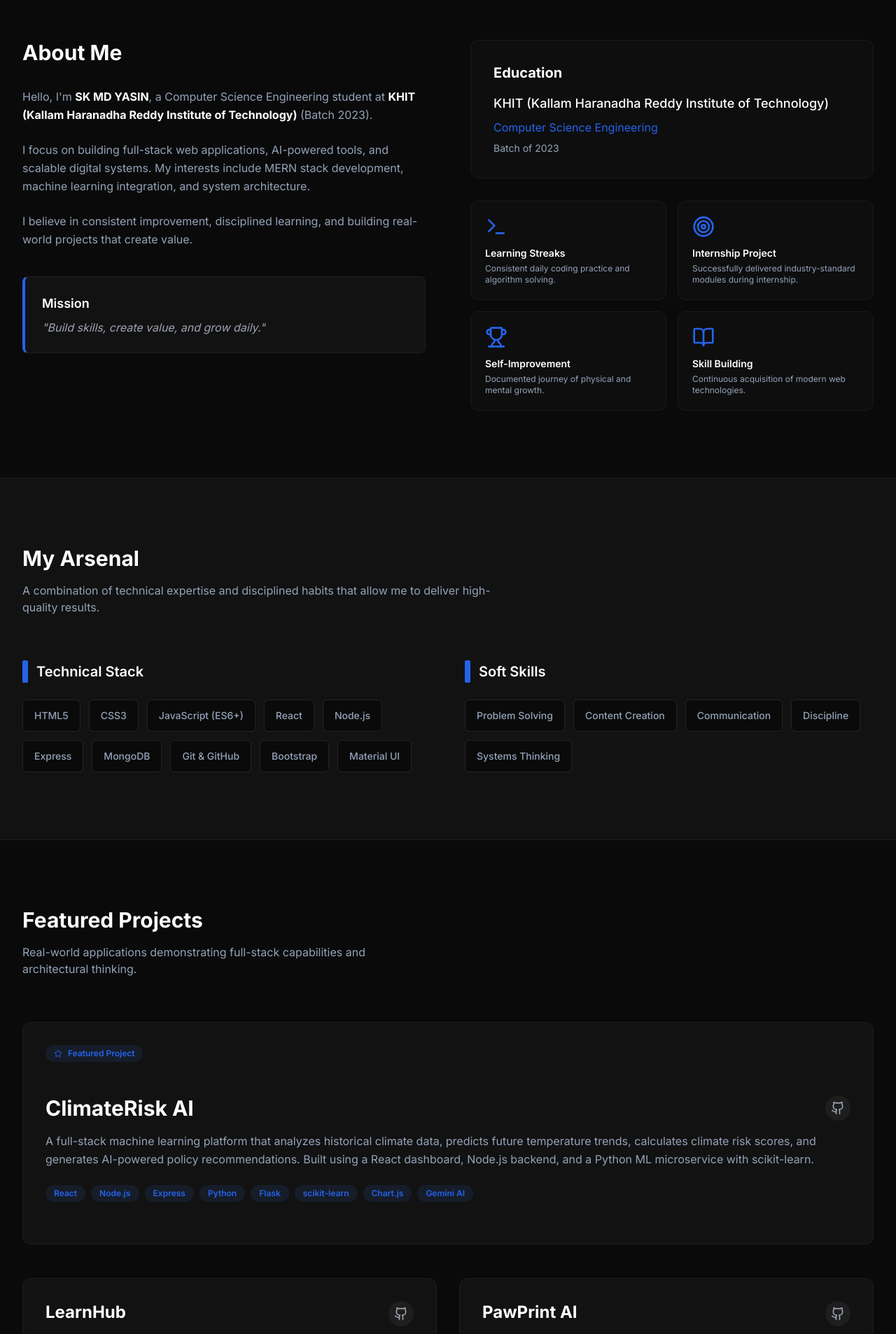
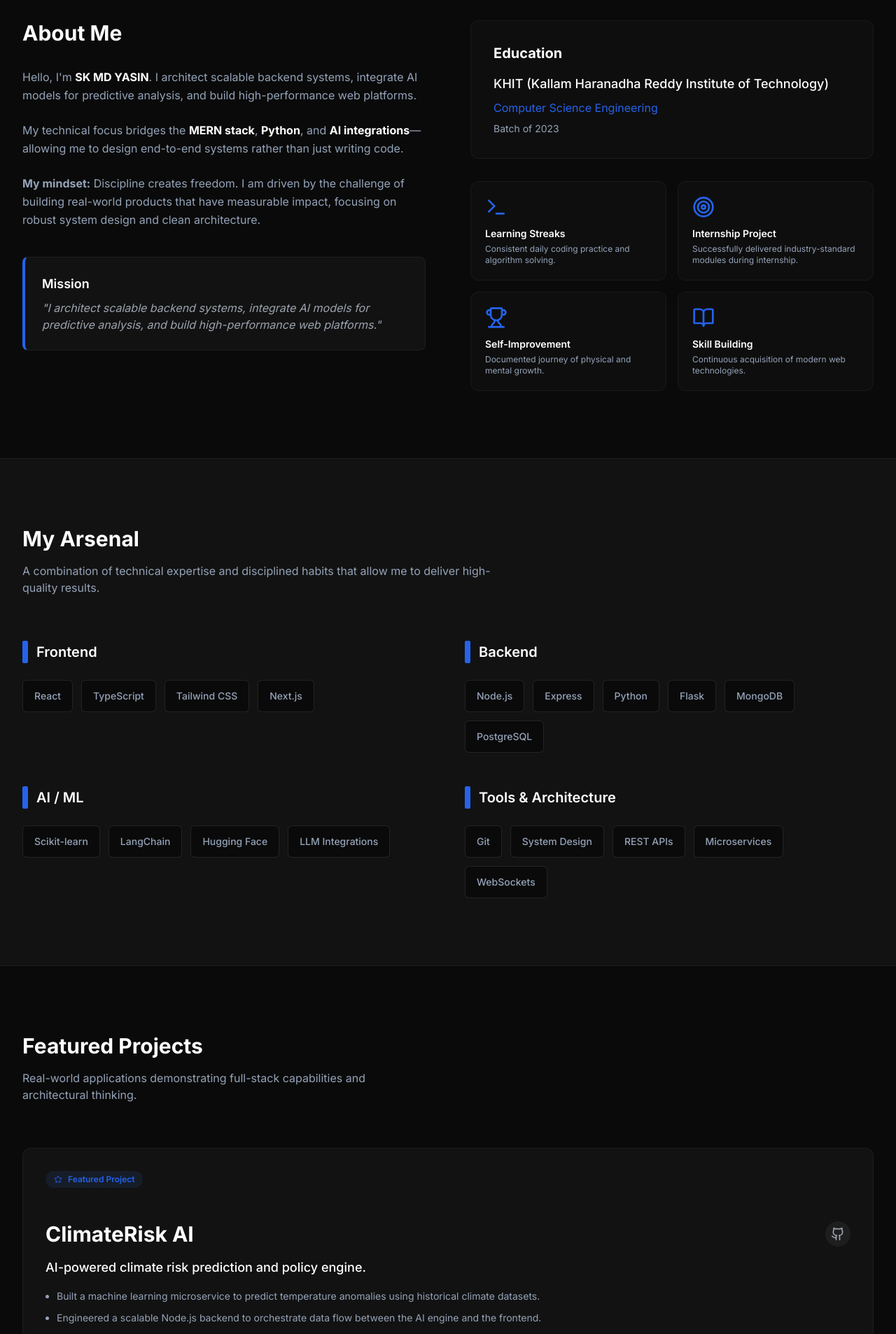
Before and after one commit to imohammedyasin05/yasin-portfolio, a React (Vite) app: page / in a window 1280 px wide. Shown: the part 880-2787 px from the top of the page at 70% size. Built offline with nearby package versions, Linux system fonts and the light colour scheme.

Commit message:
Complete portfolio restructure for AI + Full-Stack positioning

```diff
--- a/components/About.tsx
+++ b/components/About.tsx
@@ -13,13 +13,13 @@ const About: React.FC = () => {
             <h2 className="text-3xl font-bold text-white mb-8">About Me</h2>
             <div className="space-y-6 text-brand-silver leading-relaxed">
               <p>
-                Hello, I'm <strong className="text-white">{PERSONAL_INFO.name}</strong>, a Computer Science Engineering student at <strong className="text-white">{EDUCATION.college}</strong> (Batch {EDUCATION.batch}).
+                Hello, I'm <strong className="text-white">{PERSONAL_INFO.name}</strong>. I architect scalable backend systems, integrate AI models for predictive analysis, and build high-performance web platforms.
               </p>
               <p>
-                I focus on building full-stack web applications, AI-powered tools, and scalable digital systems. My interests include MERN stack development, machine learning integration, and system architecture.
+                My technical focus bridges the <strong className="text-white">MERN stack</strong>, <strong className="text-white">Python</strong>, and <strong className="text-white">AI integrations</strong>—allowing me to design end-to-end systems rather than just writing code.
               </p>
               <p>
-                I believe in consistent improvement, disciplined learning, and building real-world projects that create value.
+                <strong>My mindset:</strong> Discipline creates freedom. I am driven by the challenge of building real-world products that have measurable impact, focusing on robust system design and clean architecture.
               </p>
             </div>
 
--- a/components/Projects.tsx
+++ b/components/Projects.tsx
@@ -6,7 +6,7 @@ import { Github, ExternalLink, Star } from 'lucide-react';
 const ProjectCard: React.FC<{ project: Project; featured?: boolean }> = ({ project, featured }) => {
   return (
     <div
-      className={`group bg-brand-charcoal border border-white/5 rounded-xl overflow-hidden hover:border-brand-blue/40 transition-all duration-300 flex flex-col ${featured ? 'md:col-span-2' : ''}`}
+      className={`group bg-brand-charcoal border border-white/5 rounded-xl overflow-hidden hover:border-brand-blue/40 hover:-translate-y-1 hover:shadow-2xl hover:shadow-brand-blue/10 transition-all duration-300 flex flex-col ${featured ? 'md:col-span-2' : ''}`}
     >
       {featured && (
         <div className="px-8 pt-8 pb-0">
@@ -34,10 +34,15 @@ const ProjectCard: React.FC<{ project: Project; featured?: boolean }> = ({ proje
           )}
         </div>
 
-        {/* Project Description */}
-        <p className="text-brand-silver mb-6 leading-relaxed">
-          {project.description}
+        {/* Project Tagline and Bullets */}
+        <p className="text-white font-medium mb-4 text-lg">
+          {project.tagline}
         </p>
+        <ul className="text-brand-silver mb-6 space-y-2 list-disc list-outside ml-4">
+          {project.bullets.map((bullet, idx) => (
+            <li key={idx} className="text-sm leading-relaxed">{bullet}</li>
+          ))}
+        </ul>
 
         {/* Tech Stack */}
         <div className="flex flex-wrap gap-2 mb-6">
--- a/constants.ts
+++ b/constants.ts
@@ -4,11 +4,11 @@ import { Project, SkillCategory, Achievement } from './types';
 export const PERSONAL_INFO = {
   name: "SK MD YASIN",
   brand: "imohammedyasin",
-  role: "Full-Stack Developer | CSE Student",
-  tagline: "Full-Stack Developer | CSE Student | AI & Web Systems Builder",
-  subtext: "I build full-stack web applications and AI-powered systems that solve real-world problems. Currently focused on MERN stack development, machine learning integration, and scalable system design.",
-  mission: "Build skills, create value, and grow daily.",
-  quote: "Discipline creates freedom.",
+  role: "AI + Full-Stack Systems Engineer",
+  tagline: "AI + Full-Stack Systems Engineer | Systems Builder",
+  subtext: "I build AI-powered systems and scalable web platforms that solve real-world problems. Engineering high-impact, real-time solutions from architecture to deployment.",
+  mission: "I architect scalable backend systems, integrate AI models for predictive analysis, and build high-performance web platforms.",
+  quote: "Discipline creates freedom. Building real-world products with measurable impact.",
   email: "shaikyasin.dev@gmail.com"
 };
 
@@ -29,33 +29,70 @@ export const HERO_IMAGES = [
 export const PROJECTS: Project[] = [
   {
     title: "ClimateRisk AI",
-    description: "A full-stack machine learning platform that analyzes historical climate data, predicts future temperature trends, calculates climate risk scores, and generates AI-powered policy recommendations. Built using a React dashboard, Node.js backend, and a Python ML microservice with scikit-learn.",
-    tech: ["React", "Node.js", "Express", "Python", "Flask", "scikit-learn", "Chart.js", "Gemini AI"],
+    tagline: "AI-powered climate risk prediction and policy engine.",
+    bullets: [
+      "Built a machine learning microservice to predict temperature anomalies using historical climate datasets.",
+      "Engineered a scalable Node.js backend to orchestrate data flow between the AI engine and the frontend.",
+      "Designed an interactive React dashboard with Chart.js to visualize real-time risk scores and trends.",
+      "Optimized API response times for large datasets to ensure a seamless user experience."
+    ],
+    tech: ["React", "Node.js", "Python", "Scikit-learn", "System Design", "LLM"],
     github: "https://github.com/imohammedyasin05/ClimateRisk-AI",
     featured: true
   },
   {
-    title: "LearnHub",
-    description: "A full-stack LMS platform where users can enroll in courses, watch video lectures, track their learning progress, and generate certificates.",
-    tech: ["React", "Node.js", "Express", "MongoDB"],
-    github: "https://github.com/imohammedyasin/ShaikMohammedYasin"
+    title: "Rapidaid",
+    tagline: "AI-driven emergency response orchestration platform.",
+    bullets: [
+      "Engineered a real-time dispatch system using WebSockets for sub-second emergency routing.",
+      "Integrated Gemini AI to parse unstructured emergency text into structured priority categories.",
+      "Built a scalable backend architecture capable of handling high-throughput concurrent requests during crises.",
+      "Designed a mission-control UI for rapid decision-making by emergency operators."
+    ],
+    tech: ["React", "Node.js", "Socket.io", "Gemini AI", "MongoDB"],
+    github: "https://github.com/imohammedyasin05/Rapidaid",
+    featured: true
   },
   {
-    title: "PawPrint AI",
-    description: "An AI-powered web application that identifies dog breeds from images using transfer learning models such as ResNet-50 and Vision Transformers.",
-    tech: ["React", "Flask", "Hugging Face API", "Deep Learning"],
-    github: "https://github.com/imohammedyasin/PawPrint-AI"
+    title: "CareQueue",
+    tagline: "AI Hospital Queue Optimization System.",
+    bullets: [
+      "Built a predictive triage system to estimate patient wait times dynamically.",
+      "Engineered scalable API endpoints to sync real-time hospital resource availability.",
+      "Optimized queue flow logic to reduce average patient wait time via intelligent routing algorithms."
+    ],
+    tech: ["Next.js", "Node.js", "Python", "ML Algorithms"],
+    github: "https://github.com/imohammedyasin05/CareQueue"
+  },
+  {
+    title: "TCS NQT Smart Practice Platform",
+    tagline: "High-performance assessment simulator for tech recruitment.",
+    bullets: [
+      "Designed a scalable, real-time assessment simulator mimicking enterprise testing environments.",
+      "Engineered dynamic code execution and automated grading pipelines.",
+      "Optimized frontend rendering for zero-latency question transitions and strict timer synchronization."
+    ],
+    tech: ["React", "Node.js", "System Architecture", "Tailwind"],
+    github: "https://github.com/imohammedyasin05/tcs-nqt-smart-practice-platform"
   }
 ];
 
 export const SKILL_CATEGORIES: SkillCategory[] = [
   {
-    title: "Technical Stack",
-    skills: ["HTML5", "CSS3", "JavaScript (ES6+)", "React", "Node.js", "Express", "MongoDB", "Git & GitHub", "Bootstrap", "Material UI"]
+    title: "Frontend",
+    skills: ["React", "TypeScript", "Tailwind CSS", "Next.js"]
   },
   {
-    title: "Soft Skills",
-    skills: ["Problem Solving", "Content Creation", "Communication", "Discipline", "Systems Thinking"]
+    title: "Backend",
+    skills: ["Node.js", "Express", "Python", "Flask", "MongoDB", "PostgreSQL"]
+  },
+  {
+    title: "AI / ML",
+    skills: ["Scikit-learn", "LangChain", "Hugging Face", "LLM Integrations"]
+  },
+  {
+    title: "Tools & Architecture",
+    skills: ["Git", "System Design", "REST APIs", "Microservices", "WebSockets"]
   }
 ];
 
--- a/types.ts
+++ b/types.ts
@@ -2,7 +2,8 @@ import { LucideIcon } from 'lucide-react';
 
 export interface Project {
   title: string;
-  description: string;
+  tagline: string;
+  bullets: string[];
   tech: string[];
   link?: string;
   github?: string;
```
Also changed, not shown: 1 other file (tests, documents, lock files or other folders).
